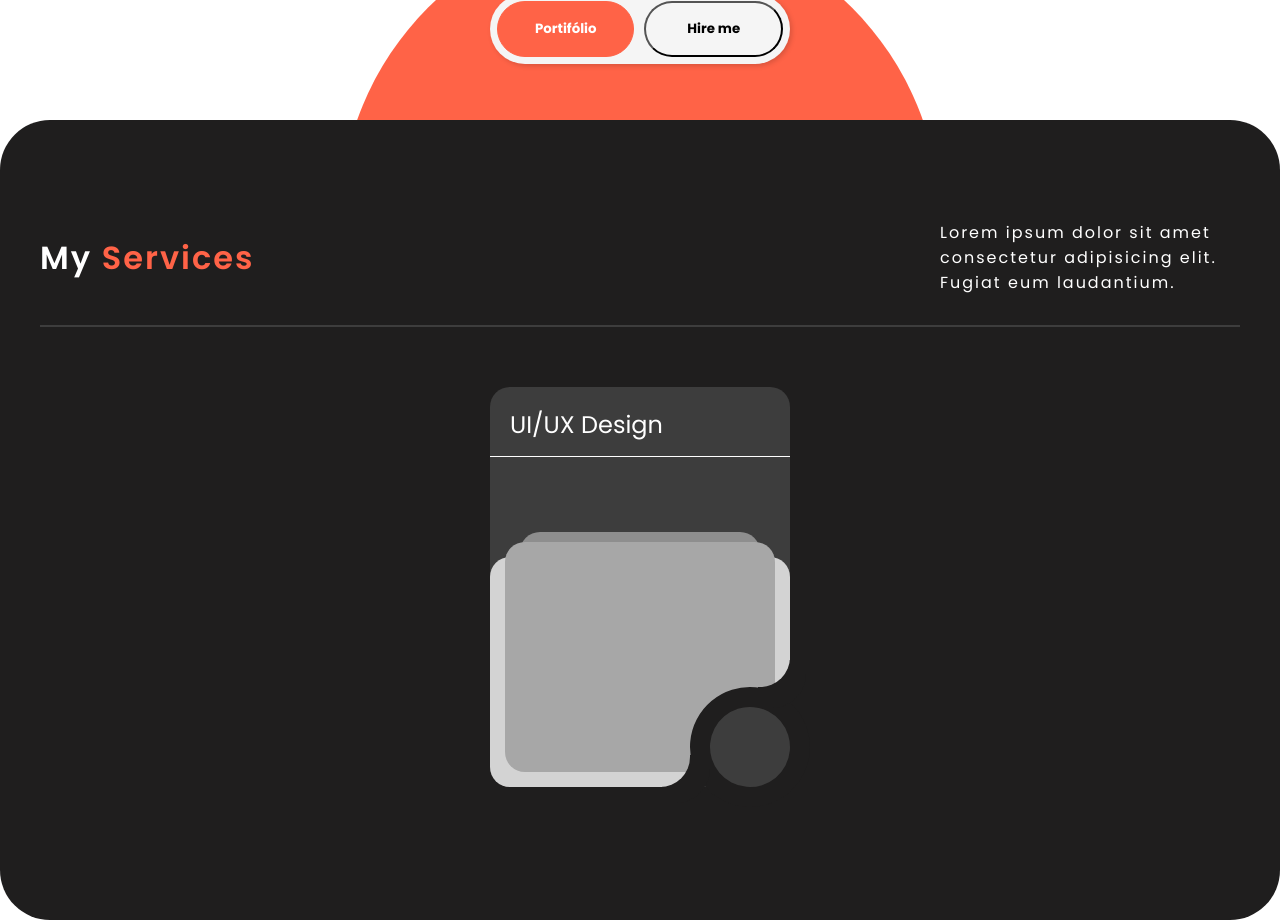
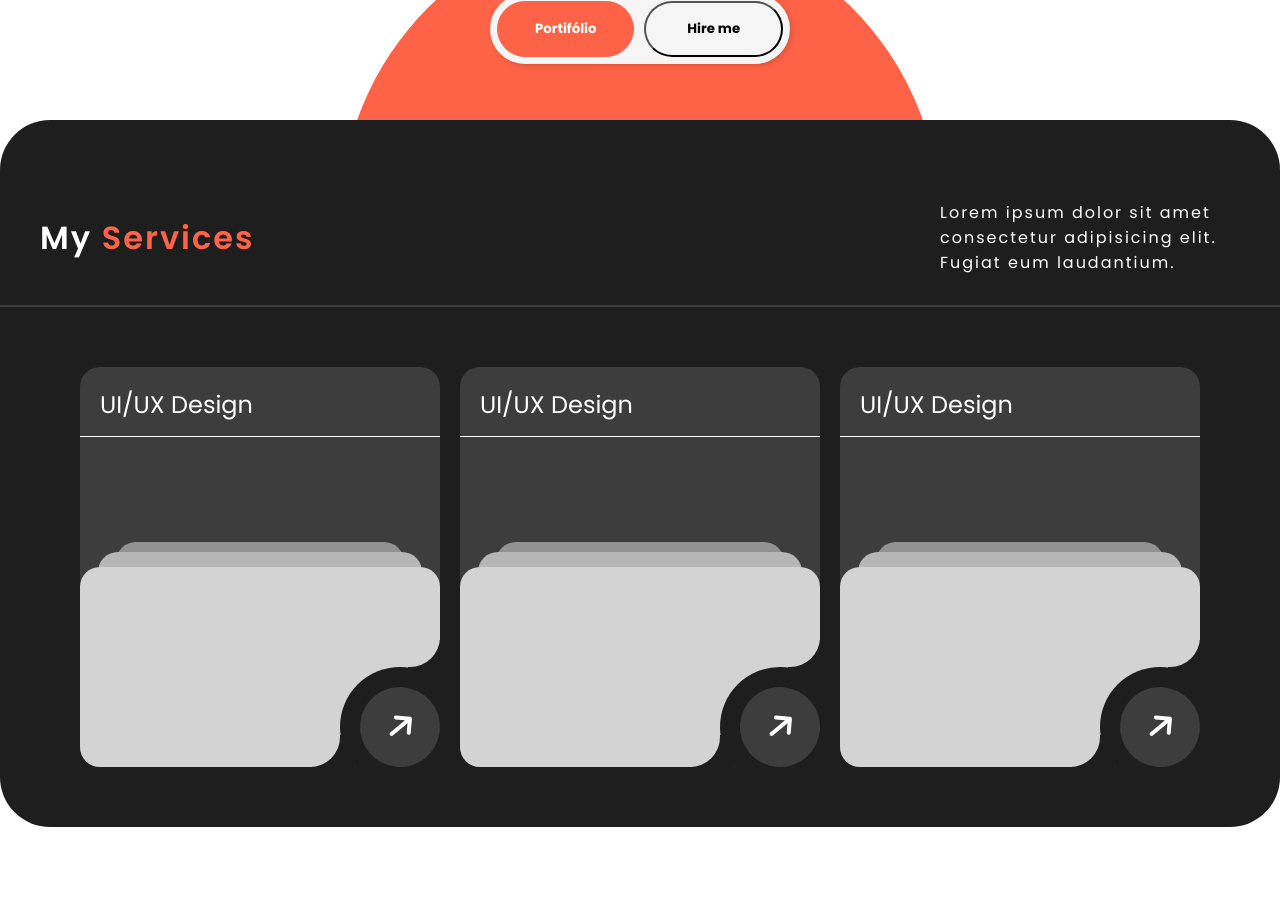
Before and after one commit to Josueledo/siteFreela, an Angular app: page / in a window 1280 px wide. Shown: the part 680-1600 px from the top of the page. Built offline with nearby package versions, Linux system fonts and the light colour scheme.

Commit message:
section2 created

```diff
--- a/src/app/components/home/section2/section2.component.html
+++ b/src/app/components/home/section2/section2.component.html
@@ -1,4 +1,5 @@
 <div class="container">
+    <div class="circle"></div>
     <ul class="header">
         <li>
             <span>My <span class="services">Services</span></span>
@@ -12,6 +13,29 @@
         <div class="card">
             <div class="title">UI/UX Design</div>
             <div class="image"></div>
+            <div class="image2"></div>
+            <div class="image3"></div>
+            <div class="background_button"></div>
+            <div class="button">
+                <fa-icon [icon]="faArrowUp"></fa-icon>
+            </div>
+        </div>
+        <div class="card">
+            <div class="title">UI/UX Design</div>
+            <div class="image"></div>
+            <div class="image2"></div>
+            <div class="image3"></div>
+            <div class="background_button"></div>
+            <div class="button">
+                <fa-icon [icon]="faArrowUp"></fa-icon>
+            </div>
+        </div>
+        <div class="card">
+            <div class="title">UI/UX Design</div>
+            <div class="image"></div>
+            <div class="image2"></div>
+            <div class="image3"></div>
+            <div class="background_button"></div>
             <div class="button">
                 <fa-icon [icon]="faArrowUp"></fa-icon>
             </div>
--- a/src/app/components/home/section2/section2.component.scss
+++ b/src/app/components/home/section2/section2.component.scss
@@ -1,14 +1,28 @@
 @import "../../../../styles.scss";
 .container{
     width: 100%;
-    height: 100vh;
+    min-height: 100vh;
     display: flex;
     align-items: center;
     flex-direction: column;
+    // border-radius: 50px;
+    overflow: hidden;
+    position: relative;
+    .circle{
+        position: absolute;
+        top: -200px;
+        left: calc(50% - 300px);
+        width: 600px;
+        height: 600px;
+        background-color: var(--primary);
+        border-radius: 50%;
+        z-index: -1;
+    }
+    .header{
+        border-top-right-radius: 50px;
+        border-top-left-radius: 50px;
+        padding: 20px 40px;
         background: var(--background_secondary);
-    border-radius: 50px;
-    padding: 20px 40px;
-    .header{
         display: flex;
         list-style: none;
         align-items: center;
@@ -17,6 +31,7 @@
         padding-top: 80px;
         padding-bottom: 30px;
         border-bottom: 2px solid var(--secondary_font);
+        flex-wrap: wrap;
         li{
             max-width: 300px;
             color: var(--white);
@@ -31,9 +46,20 @@
         }
     }
     .card_container{
-        padding: 60px;
+        background: var(--background_secondary);
+        width: 100%;
+        display: flex;
+        padding: 60px 40px;
+        gap: 20px;
+        align-items: center;
+        justify-content: center;
+        flex-wrap: wrap;
+        border-bottom-right-radius: 50px;
+        border-bottom-left-radius: 50px;
         .card{
-            width: 300px;
+            max-width: 30%;
+            min-width: 330px;
+            width: 400px;
             height: 400px;
             display: flex;
             background: var(--secondary_font);
@@ -50,7 +76,7 @@
                 background-color: transparent;
                 right: 100px;
                 border-bottom-right-radius: 30px;
-                z-index: 200;
+                z-index: 100;
                 box-shadow: 16px 12px 0px 4px var(--background_secondary);
             }
             &::before{
@@ -62,7 +88,7 @@
                 background-color: transparent;
                 right: 0;
                 border-bottom-right-radius: 30px;
-                z-index: 200;
+                z-index: 100;
                 box-shadow: 12px 17px 0px 4px var(--background_secondary);
             }
             .title{
@@ -75,64 +101,109 @@
             }
             .image{
                 width: 100%;
-                height: 230px;
+                height: 50%;
                 background-color: rgb(211, 211, 211);
                 border-radius: 20px;
                 z-index: 10;
-                &::after{
+            }
+            .image2{
                 position: absolute;
                 border-radius: 20px;
-                    content: '';
                 bottom: 15px;
                 left: calc(50% - 45%);
                 width: 90%;
-                    height: 230px;
-                    background-color: rgb(167, 167, 167);
-                    z-index: -2;
+                height: 50%;
+                z-index: 5;
+                background-color: rgb(182, 182, 182);
             }
-                &::before{
+            .image3{
                 position: absolute;
                 border-radius: 20px;
-                    content: '';
                 bottom: 25px;
                 left: calc(50% - 40%);
-                    z-index: -3;
+                z-index: 3;
                 width: 80%;
-                    height: 230px;
-                    background-color: rgba(211, 211, 211, 0.541);
-                }
+                height: 50%;
+                background-color: rgb(146, 146, 146);
             }
             .button{
                 position: absolute;
-                width: 120px;
-                height: 120px;
+                width: 80px;
+                height: 80px;
                 display: flex;
                 align-items: center;
                 justify-content: center;
-                background-color:var(--background_secondary);
+                background-color:var(--secondary_font);
                 border-radius: 50%;
-                bottom: -20px;
+                bottom: 0px;
                 font-size: 2rem;
-                right: -20px;
-                transform: rotate(50deg);
+                right: 0px;
+                transform: rotate(50deg) scale(1);
                 color: var(--white);
-                z-index: 10;
-                &:hover::before{
+                z-index: 200;
+                transition: all .3s;
+                &:hover{
                     cursor: pointer;
-                    transform: scale(1.2);
-                }
-                &::before{
-                    content: '';
-                    position: absolute;
-                    z-index: 3;
-                    width: 80px;
-                    height: 80px;
-                    border-radius: 50%;
-                    background-color: var(--secondary_font);
-                    transition: all .3s;
+                    transform:rotate(50deg) scale(1.2);
                 }
 
+            }
+            .background_button{
+                position: absolute;
+                right: -20px;
+                bottom: -20px;
+                z-index: 10;
+                width: 120px;
+                height: 120px;
+                border-radius: 50%;
+                background-color: var(--background_secondary);
+                transition: all .3s;
             }
         }
     }
 }
+
+@media (width <= 800px) {
+    .container{
+        .header{
+            justify-content: center;
+            flex-direction: column;
+            text-align: center;
+        }
+        .card_container{
+            padding: 60px 20px;
+            .card{
+                width: 100%;
+            }
+        }
+    }
+}
+@media (width <= 450px) {
+    .container{
+        .header{
+            padding: 20px 20px;
+            padding-top: 80px;
+            li{
+                span{
+                    font-size: 1.5rem;
+                }
+                p{
+                    font-size: .8rem;
+                }
+            }
+        }
+        .circle{
+            width: 400px;
+            height: 400px;
+            top: -200px;
+            left: calc(50% - 200px);
+        }
+        .card_container{
+            gap: 50px;
+            .card{
+                min-width: 250px;
+                height: 300px;
+            }
+        }
+    }
+}
```
Lines whose indentation alone changed are shown as unchanged.
